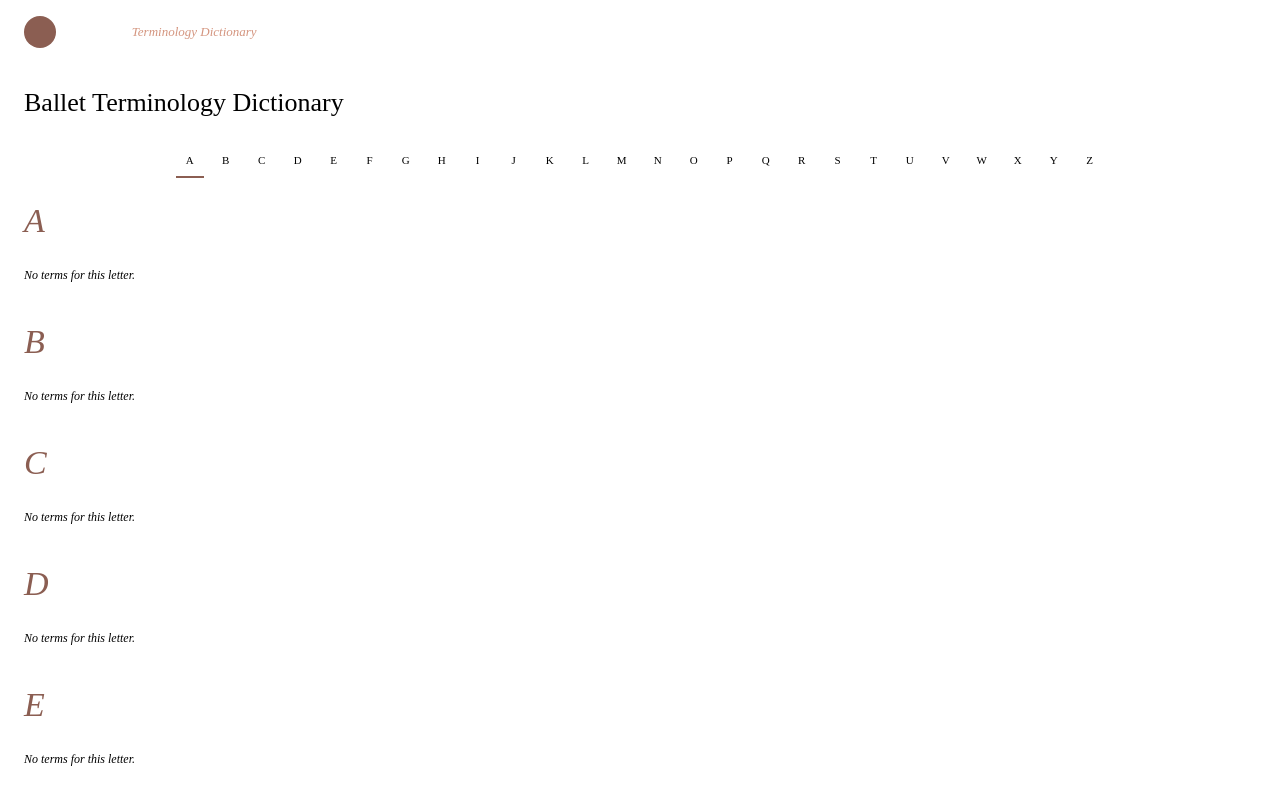
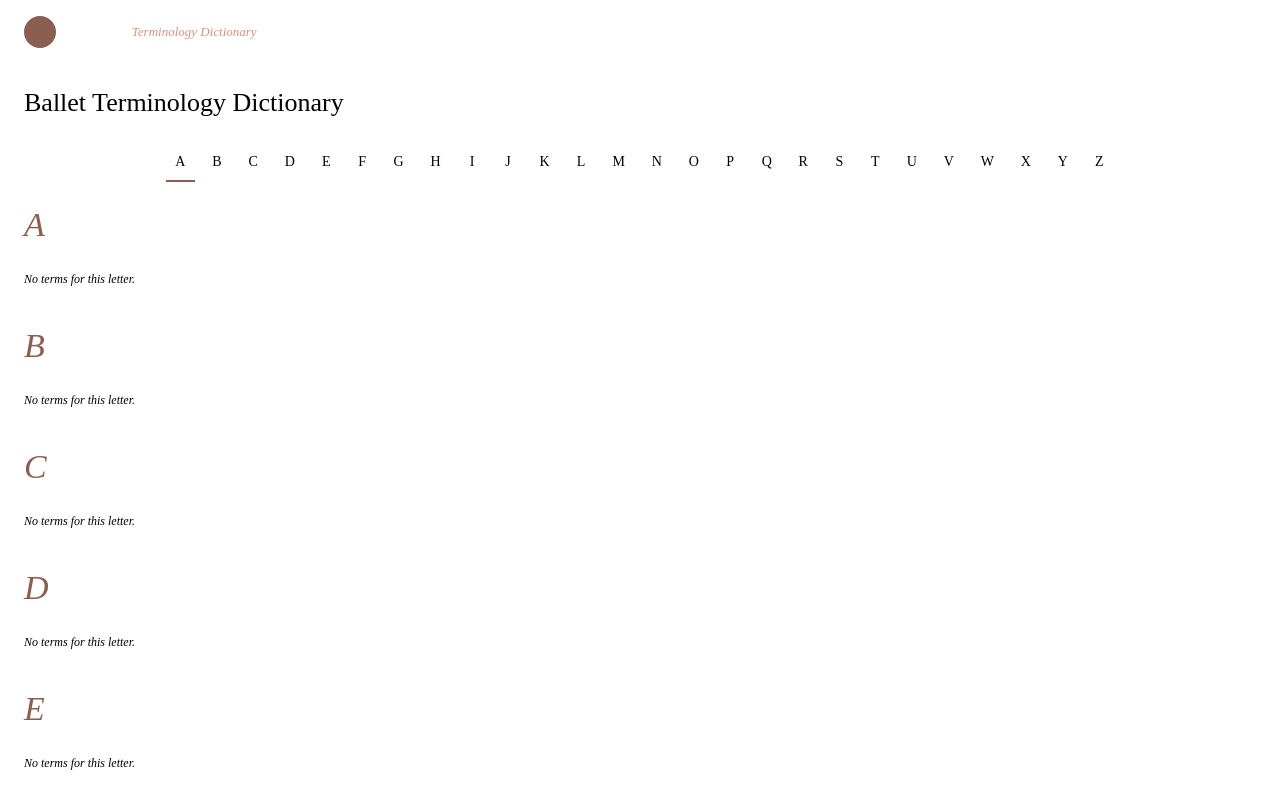
Before and after one commit to emmayu001/ballet-dictionary, a plain HTML site: page index.html in a window 1280 px wide. Shown: the top 800 px of the page. Drawn offline with Linux system fonts and the light colour scheme.

Commit message:
Update index.html

```diff
--- a/index.html
+++ b/index.html
@@ -20,8 +20,19 @@ body-equiv{display:block}
   position:sticky;
   top:0;
   z-index:50;
-}.alpha-strip a{padding:10px 7px;font-size:11px;font-weight:500;font-family:var(--font-sans);letter-spacing:0.06em;color:var(--color-text-secondary);text-decoration:none;cursor:pointer;min-width:28px;text-align:center;transition:color 0.12s}
-.alpha-strip a:hover{color:#8b5e52}
+}.alpha-strip a{
+  padding:10px 9px;
+  font-size:14px;
+  font-weight:500;
+  font-family:var(--font-sans);
+  letter-spacing:0.06em;
+  color:var(--color-text-secondary);
+  text-decoration:none;
+  cursor:pointer;
+  min-width:28px;
+  text-align:center;
+  transition:color 0.12s;
+}.alpha-strip a:hover{color:#8b5e52}
 .alpha-strip a.lit{color:#8b5e52;border-bottom:2px solid #8b5e52}
 .alpha-strip a.dim{color:var(--color-border-secondary);pointer-events:none}
 .dict-body{padding:24px 24px 60px;background:var(--color-background-tertiary)}
```
